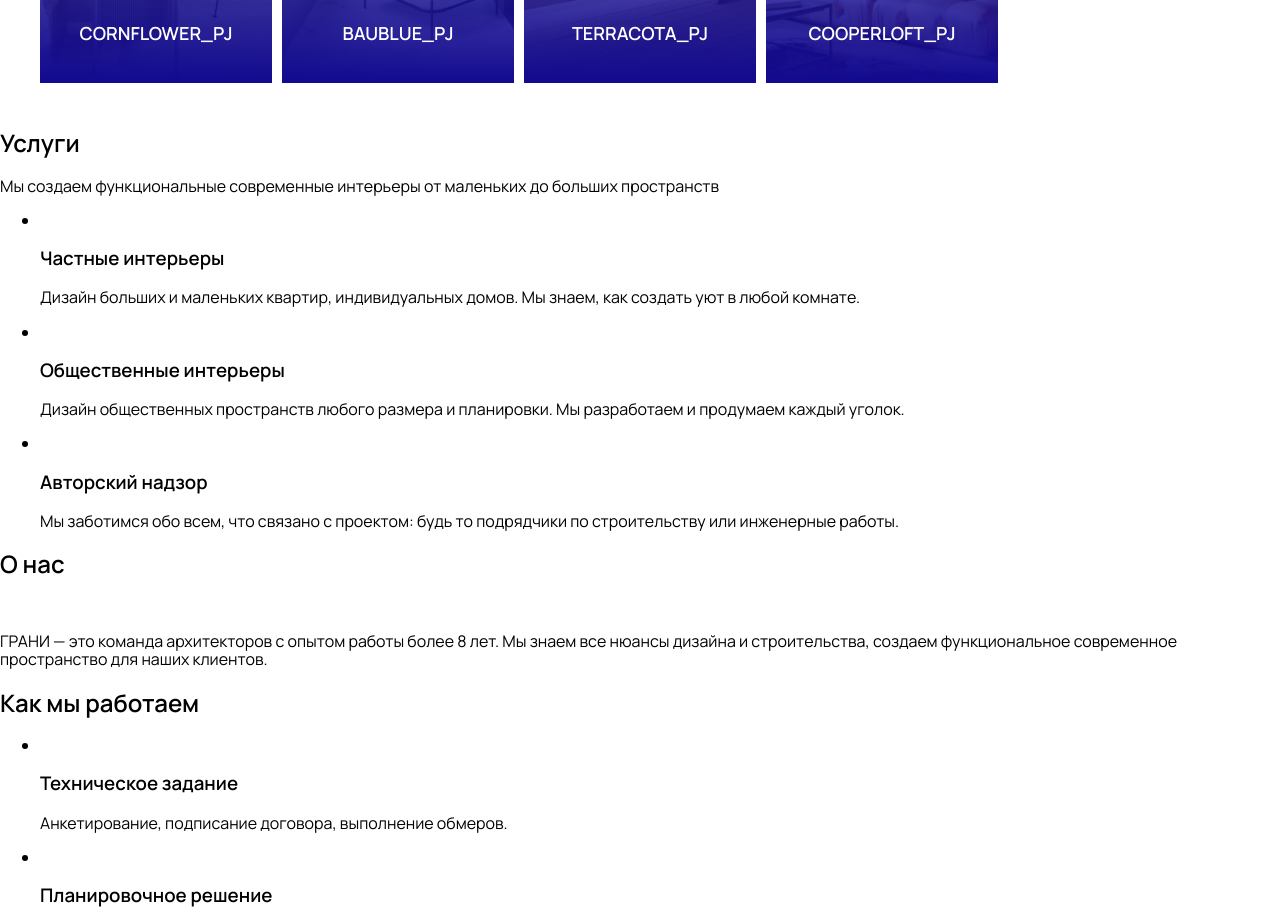
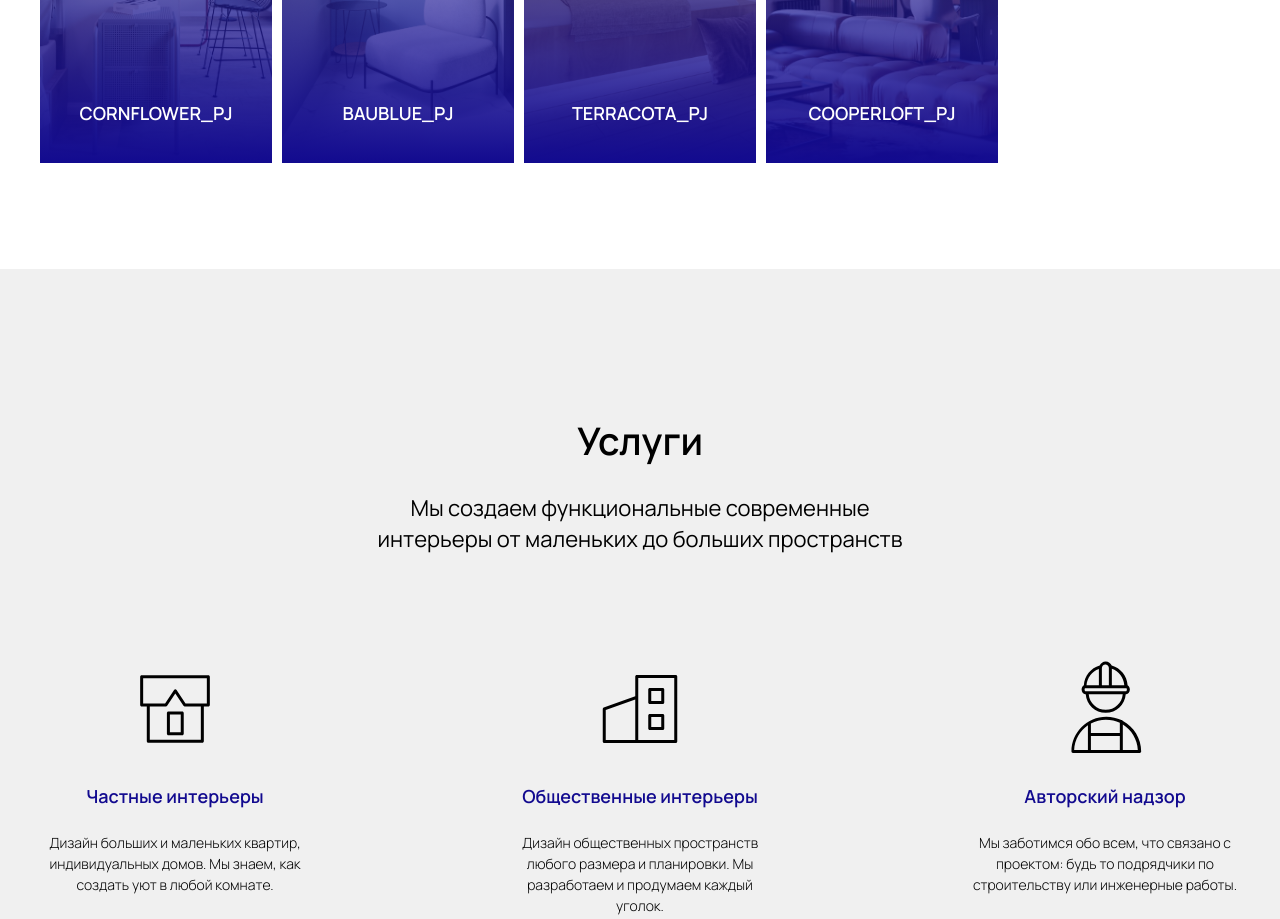
Before and after one commit to PavlovAles/grani, a plain HTML site: page index.html in a window 1280 px wide. Shown: the part 2360-3279 px from the top of the page. Drawn offline with Linux system fonts and the light colour scheme.

Commit message:
feat: добавить стили секции services

```diff
--- a/blocks/projects/projects.css
+++ b/blocks/projects/projects.css
@@ -1,5 +1,5 @@
 .projects {
-  padding: 10px 40px;
+  padding: 90px 40px;
 }
 
 @media (max-width: 980px) {
--- a/blocks/section/__subtitle/section__subtitle.css
+++ b/blocks/section/__subtitle/section__subtitle.css
@@ -1,3 +1,7 @@
 .section__subtitle {
-
+	margin: 0 auto 105px;
+  max-width: 560px;
+  font-size: 22px;
+  line-height: 1.4;
+  text-align: center;
 }
--- a/blocks/section/__title/section__title.css
+++ b/blocks/section/__title/section__title.css
@@ -1,3 +1,6 @@
 .section__title {
-
+	margin: 0 auto 30px;
+  text-align: center;
+  font-size: 38px;
+  font-weight: 600;
 }
--- a/blocks/services/__icon/services__icon.css
+++ b/blocks/services/__icon/services__icon.css
@@ -1,3 +1,5 @@
 .services__icon {
-
+	width: 100px;
+  height: 100px;
+  margin-bottom: 27px;
 }
--- a/blocks/services/__item/services__item.css
+++ b/blocks/services/__item/services__item.css
@@ -1,3 +1,6 @@
 .services__item {
-
+  max-width: 270px;
+  display: flex;
+  flex-direction: column;
+  align-items: center;
 }
--- a/blocks/services/__list/services__list.css
+++ b/blocks/services/__list/services__list.css
@@ -1,3 +1,15 @@
 .services__list {
+	padding: 0;
+  margin: 0 auto;
+  list-style: none;
+  display: flex;
+  justify-content: space-between;
+  gap: 30px;
+}
 
+@media (max-width: 820px) {
+  .services__list {
+    flex-direction: column;
+    align-items: center;
+  }
 }
--- a/blocks/services/__text/services__text.css
+++ b/blocks/services/__text/services__text.css
@@ -1,3 +1,7 @@
 .services__text {
-
+	margin: 0;
+  font-size: 14px;
+  font-weight: 300;
+  line-height: 1.5;
+  text-align: center;
 }
--- a/blocks/services/__title/services__title.css
+++ b/blocks/services/__title/services__title.css
@@ -1,3 +1,7 @@
 .services__title {
-
+	margin: 0 0 25px;
+  font-size: 18px;
+  font-weight: 600;
+  text-align: center;
+  color: rgb(18, 10, 143);
 }
--- a/blocks/services/services.css
+++ b/blocks/services/services.css
@@ -1,3 +1,11 @@
 .services {
+	padding: 150px 40px;
+  background-color: rgb(240, 240, 240);
+}
 
+@media (max-width: 980px) {
+  .services {
+    padding-left: 20px;
+    padding-right: 20px;
+  }
 }
--- a/index.html
+++ b/index.html
@@ -120,7 +120,7 @@
           </p>
           <ul class="services__list">
             <li class="services__item">
-              <img src="#" alt="" class="services__icon" />
+              <img src="./images/house.svg" alt="Частный дом" class="services__icon" />
               <h3 class="services__title">Частные интерьеры</h3>
               <p class="services__text">
                 Дизайн больших и маленьких квартир, индивидуальных домов. Мы
@@ -128,7 +128,7 @@
               </p>
             </li>
             <li class="services__item">
-              <img src="#" alt="" class="services__icon" />
+              <img src="./images/house2.svg" alt="Общественное здание" class="services__icon" />
               <h3 class="services__title">Общественные интерьеры</h3>
               <p class="services__text">
                 Дизайн общественных пространств любого размера и планировки. Мы
@@ -136,7 +136,7 @@
               </p>
             </li>
             <li class="services__item">
-              <img src="#" alt="" class="services__icon" />
+              <img src="./images/builder.svg" alt="Рабочий" class="services__icon" />
               <h3 class="services__title">Авторский надзор</h3>
               <p class="services__text">
                 Мы заботимся обо всем, что связано с проектом: будь то
```
Also changed, not shown: images/builder.svg (added), images/house.svg (added), images/house2.svg (added).
